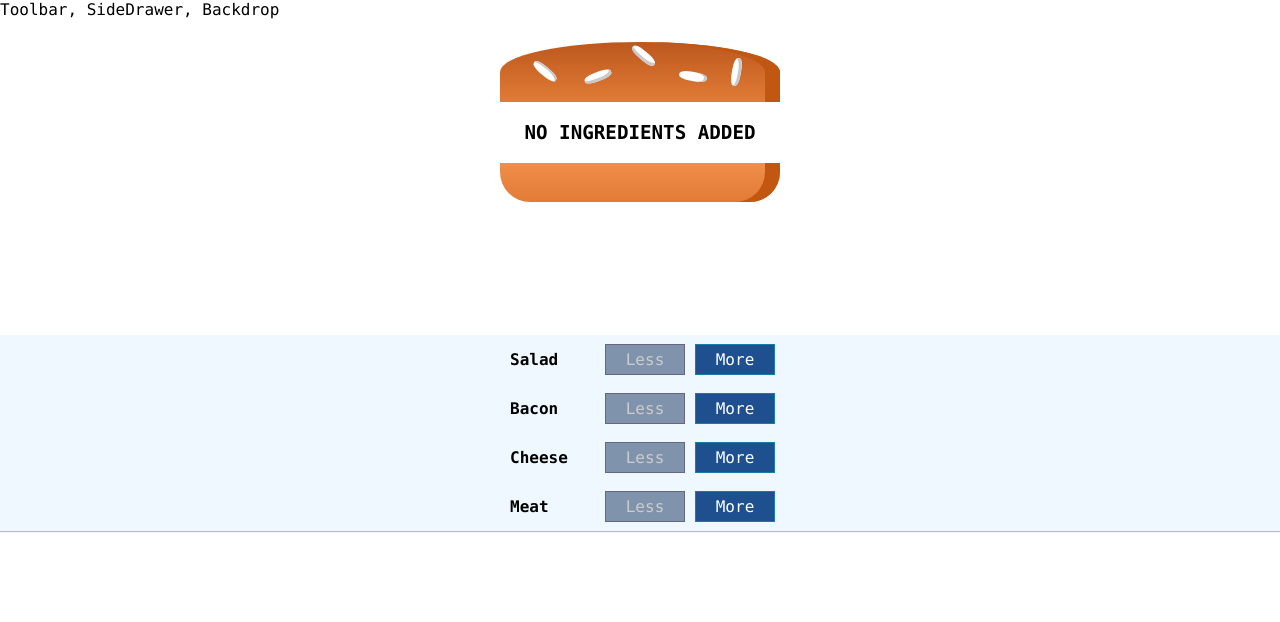
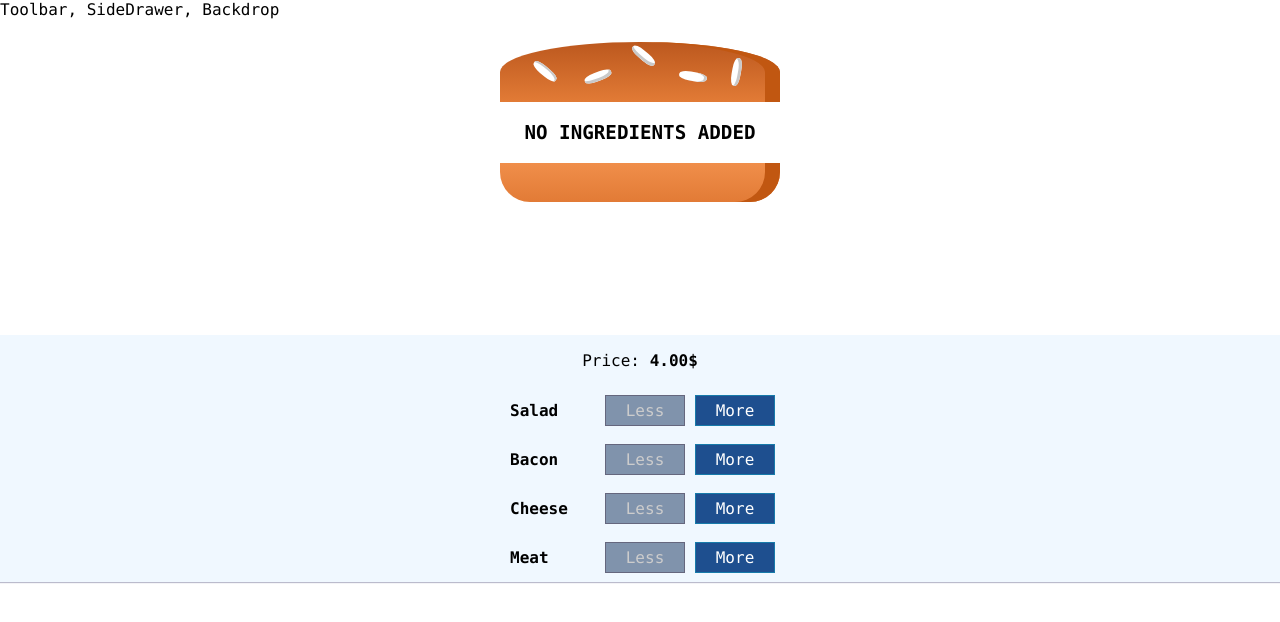
Before and after one commit to kombuchamp/BurgerBuilderReact, a React app: page / in a window 1280 px wide. Shown: the top 622 px of the page. Built offline with nearby package versions, Linux system fonts and the light colour scheme.

Commit message:
Show total price

```diff
--- a/src/components/Burger/BuildControls/BuildControls.js
+++ b/src/components/Burger/BuildControls/BuildControls.js
@@ -12,6 +12,9 @@
 const buildControls = props => {
     return (
         <div className={styles.BuildControls}>
+            <p>
+                Price: <strong>{props.price.toFixed(2)}$</strong>
+            </p>
             {controls.map(ctrl => (
                 <BuildControl
                     key={ctrl.label}
--- a/src/components/containers/BurgerBuilder/BurgerBuilder.js
+++ b/src/components/containers/BurgerBuilder/BurgerBuilder.js
@@ -62,6 +62,7 @@
                     ingredientAdded={this.addIngredientHandler}
                     ingredientRemoved={this.removeIngredientHandler}
                     disabledInfo={disabledInfo}
+                    price={this.state.totalPrice}
                 />
             </>
         );
```
